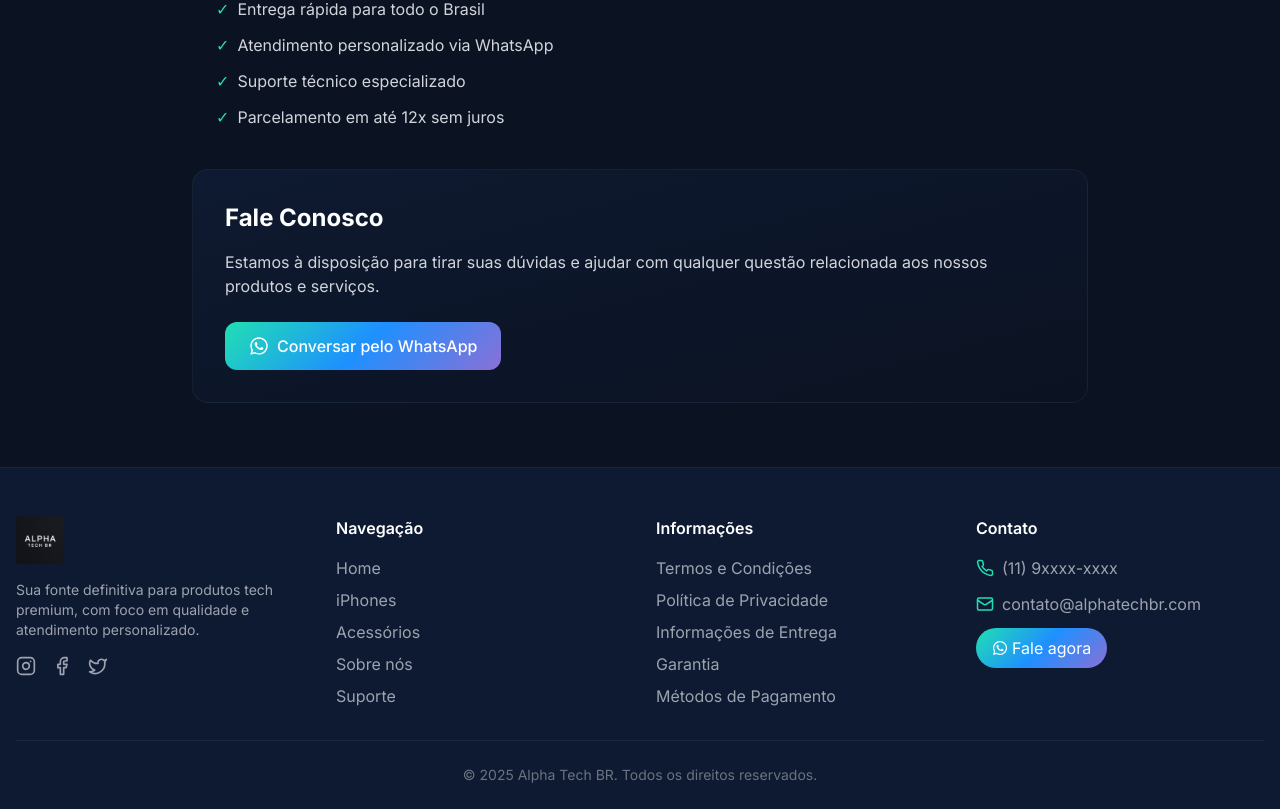
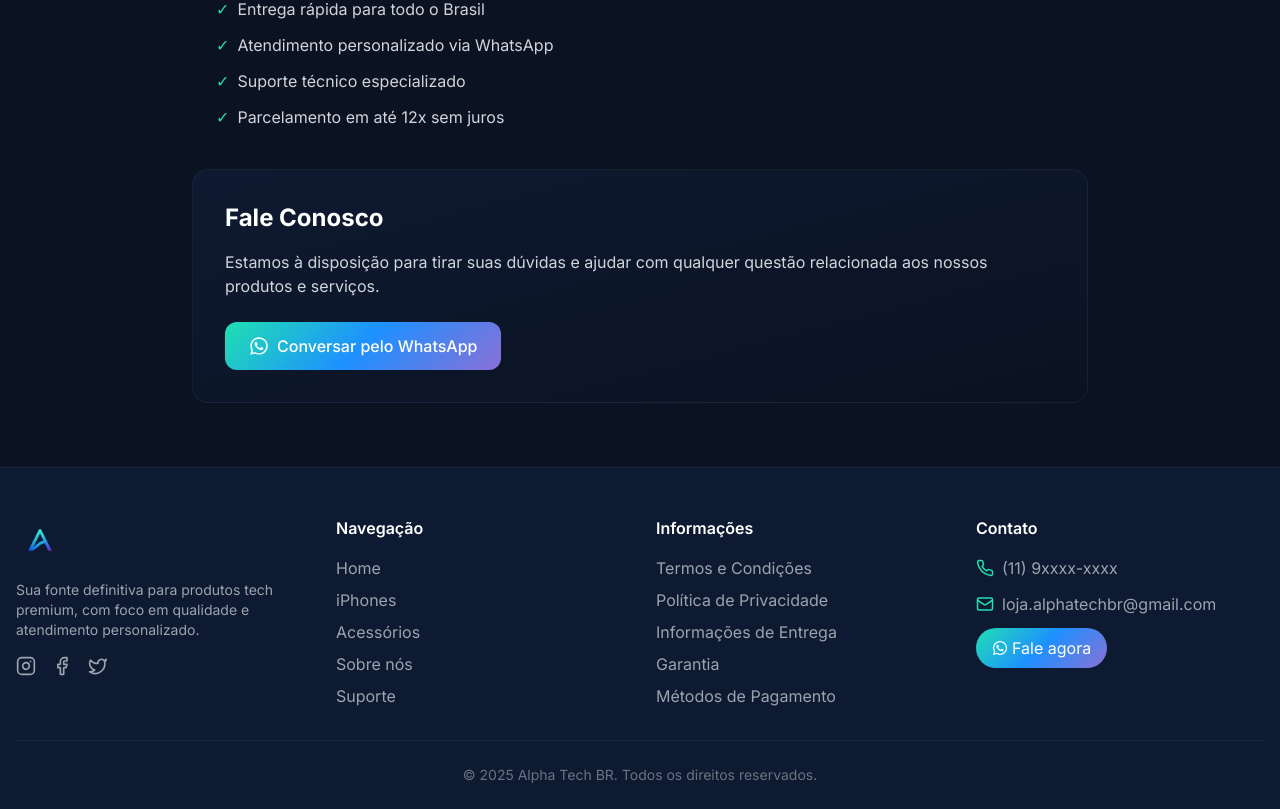
Before and after one commit to rd777unlock/alpha-tech-glow-shop, a React (Vite) app: page /about in a window 1280 px wide. Shown: the part 1351-2160 px from the top of the page. Built offline with nearby package versions, Linux system fonts and the light colour scheme.

Commit message:
Visual edit in Lovable
Edited UI in Lovable

```diff
--- a/src/components/Footer.tsx
+++ b/src/components/Footer.tsx
@@ -1,18 +1,11 @@
-
 import { Link } from 'react-router-dom';
 import { Instagram, Facebook, Twitter, Mail, Phone } from 'lucide-react';
-
 const Footer = () => {
-  return (
-    <footer className="bg-alphadarkblue border-t border-white/5 pt-12 pb-6">
+  return <footer className="bg-alphadarkblue border-t border-white/5 pt-12 pb-6">
       <div className="container mx-auto px-4">
         <div className="grid grid-cols-1 md:grid-cols-4 gap-8 mb-8">
           <div className="space-y-4">
-            <img
-              src="/lovable-uploads/68aaeb9d-d8b3-4d97-a8ff-8946becfdd01.png"
-              alt="Alpha Tech BR Logo"
-              className="h-12"
-            />
+            <img alt="Alpha Tech BR Logo" className="h-12" src="/lovable-uploads/7d74611e-ab3a-4880-afbd-bf84a549e6a5.png" />
             <p className="text-gray-400 text-sm">
               Sua fonte definitiva para produtos tech premium, com foco em qualidade e atendimento personalizado.
             </p>
@@ -60,17 +53,12 @@ const Footer = () => {
               </li>
               <li className="flex items-center space-x-2">
                 <Mail size={18} className="text-alphagreen" />
-                <span className="text-gray-400">contato@alphatechbr.com</span>
+                <span className="text-gray-400">loja.alphatechbr@gmail.com</span>
               </li>
               <li className="mt-4">
-                <a
-                  href="https://wa.me/5511xxxxxxxxx"
-                  target="_blank"
-                  rel="noreferrer"
-                  className="bg-gradient-tech py-2 px-4 rounded-full text-white inline-flex items-center space-x-1 hover:opacity-90 transition-opacity"
-                >
+                <a href="https://wa.me/5511xxxxxxxxx" target="_blank" rel="noreferrer" className="bg-gradient-tech py-2 px-4 rounded-full text-white inline-flex items-center space-x-1 hover:opacity-90 transition-opacity">
                   <svg className="w-4 h-4 fill-current" xmlns="http://www.w3.org/2000/svg" viewBox="0 0 448 512">
-                    <path d="M380.9 97.1C339 55.1 283.2 32 223.9 32c-122.4 0-222 99.6-222 222 0 39.1 10.2 77.3 29.6 111L0 480l117.7-30.9c32.4 17.7 68.9 27 106.1 27h.1c122.3 0 224.1-99.6 224.1-222 0-59.3-25.2-115-67.1-157zm-157 341.6c-33.2 0-65.7-8.9-94-25.7l-6.7-4-69.8 18.3L72 359.2l-4.4-7c-18.5-29.4-28.2-63.3-28.2-98.2 0-101.7 82.8-184.5 184.6-184.5 49.3 0 95.6 19.2 130.4 54.1 34.8 34.9 56.2 81.2 56.1 130.5 0 101.8-84.9 184.6-186.6 184.6zm101.2-138.2c-5.5-2.8-32.8-16.2-37.9-18-5.1-1.9-8.8-2.8-12.5 2.8-3.7 5.6-14.3 18-17.6 21.8-3.2 3.7-6.5 4.2-12 1.4-32.6-16.3-54-29.1-75.5-66-5.7-9.8 5.7-9.1 16.3-30.3 1.8-3.7.9-6.9-.5-9.7-1.4-2.8-12.5-30.1-17.1-41.2-4.5-10.8-9.1-9.3-12.5-9.5-3.2-.2-6.9-.2-10.6-.2-3.7 0-9.7 1.4-14.8 6.9-5.1 5.6-19.4 19-19.4 46.3 0 27.3 19.9 53.7 22.6 57.4 2.8 3.7 39.1 59.7 94.8 83.8 35.2 15.2 49 16.5 66.6 13.9 10.7-1.6 32.8-13.4 37.4-26.4 4.6-13 4.6-24.1 3.2-26.4-1.3-2.5-5-3.9-10.5-6.6z"/>
+                    <path d="M380.9 97.1C339 55.1 283.2 32 223.9 32c-122.4 0-222 99.6-222 222 0 39.1 10.2 77.3 29.6 111L0 480l117.7-30.9c32.4 17.7 68.9 27 106.1 27h.1c122.3 0 224.1-99.6 224.1-222 0-59.3-25.2-115-67.1-157zm-157 341.6c-33.2 0-65.7-8.9-94-25.7l-6.7-4-69.8 18.3L72 359.2l-4.4-7c-18.5-29.4-28.2-63.3-28.2-98.2 0-101.7 82.8-184.5 184.6-184.5 49.3 0 95.6 19.2 130.4 54.1 34.8 34.9 56.2 81.2 56.1 130.5 0 101.8-84.9 184.6-186.6 184.6zm101.2-138.2c-5.5-2.8-32.8-16.2-37.9-18-5.1-1.9-8.8-2.8-12.5 2.8-3.7 5.6-14.3 18-17.6 21.8-3.2 3.7-6.5 4.2-12 1.4-32.6-16.3-54-29.1-75.5-66-5.7-9.8 5.7-9.1 16.3-30.3 1.8-3.7.9-6.9-.5-9.7-1.4-2.8-12.5-30.1-17.1-41.2-4.5-10.8-9.1-9.3-12.5-9.5-3.2-.2-6.9-.2-10.6-.2-3.7 0-9.7 1.4-14.8 6.9-5.1 5.6-19.4 19-19.4 46.3 0 27.3 19.9 53.7 22.6 57.4 2.8 3.7 39.1 59.7 94.8 83.8 35.2 15.2 49 16.5 66.6 13.9 10.7-1.6 32.8-13.4 37.4-26.4 4.6-13 4.6-24.1 3.2-26.4-1.3-2.5-5-3.9-10.5-6.6z" />
                   </svg>
                   <span>Fale agora</span>
                 </a>
@@ -83,8 +71,6 @@ const Footer = () => {
           <p className="text-gray-500 text-sm">© {new Date().getFullYear()} Alpha Tech BR. Todos os direitos reservados.</p>
         </div>
       </div>
-    </footer>
-  );
+    </footer>;
 };
-
 export default Footer;
```
Also changed, not shown: public/lovable-uploads/7d74611e-ab3a-4880-afbd-bf84a549e6a5.png (added).
